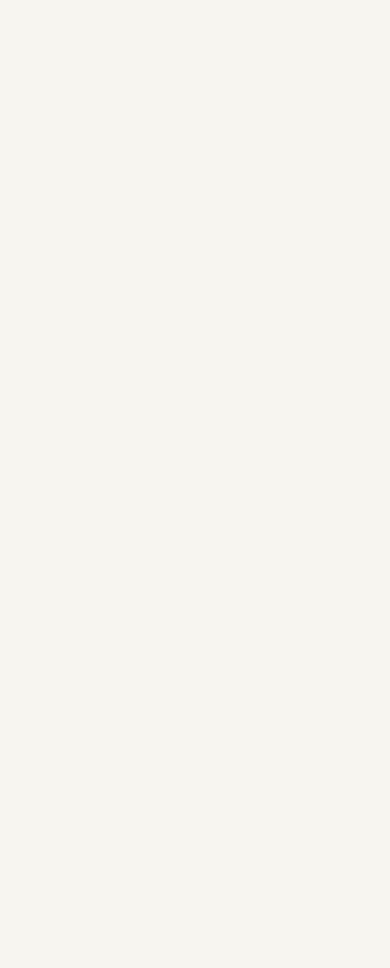
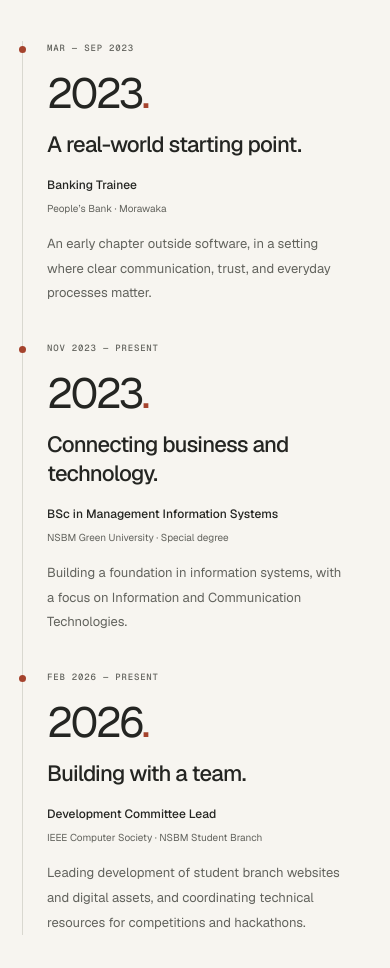
Before and after one commit to tharinduxn/tharindunimesh.com, a Next.js app: page / in a window 390 px wide. Shown: the part 4327-5295 px from the top of the page. Before the commit the page ends 4019 px from the top, so only its background shows below. Built offline with nearby package versions, Linux system fonts and the light colour scheme.

Commit message:
feat(experience): show growth through meaningful milestones

```diff
--- a/app/layout.tsx
+++ b/app/layout.tsx
@@ -3,6 +3,7 @@ import { Geist, Geist_Mono } from "next/font/google";
 import "./globals.css";
 import "./styles/projects.css";
 import "./styles/story.css";
+import "./styles/experience.css";
 
 const geistSans = Geist({
   variable: "--font-geist-sans",
--- a/app/page.tsx
+++ b/app/page.tsx
@@ -1,6 +1,7 @@
 import { Hero } from "@/components/hero";
 import { Projects } from "@/components/projects";
 import { About } from "@/components/about";
+import { Experience } from "@/components/experience";
 import Link from "next/link";
 
 export default function Home() {
@@ -14,6 +15,7 @@ export default function Home() {
         <Hero />
         <Projects />
         <About />
+        <Experience />
       </main>
     </>
   );
--- /dev/null
+++ b/app/styles/experience.css
@@ -0,0 +1,23 @@
+.experience-section { border-bottom: 1px solid var(--line); }
+.milestones { display: grid; grid-template-columns: repeat(3, 1fr); padding: 0; margin: 65px 0 0; list-style: none; }
+.milestones li { padding: 0 36px 0 0; }
+.milestones li + li { padding-left: 26px; }
+.milestones li:last-child { padding-right: 0; }
+.milestone-date { position: relative; padding-top: 26px; border-top: 1px solid var(--line); color: var(--muted); font-size: 9px; }
+.milestone-dot { position: absolute; top: -4px; left: 0; width: 7px; height: 7px; background: var(--accent); border-radius: 50%; }
+.milestone-year { display: block; font-size: 68px; line-height: 1; letter-spacing: -.06em; margin: 24px 0; }
+.milestones h3 { font-size: 21px; font-weight: 500; line-height: 1.3; letter-spacing: -.035em; max-width: 230px; margin-bottom: 22px; }
+.milestone-role { font-size: 12px; font-weight: 500; line-height: 1.7; }
+.milestone-role > span { display: block; font-size: 10px; color: var(--muted); font-weight: 400; margin-top: 5px; }
+.milestones p { font-size: 13px; color: var(--muted); line-height: 1.9; margin-top: 22px; max-width: 300px; }
+@media (max-width: 1000px) { .milestones li { padding-right: 20px; } .milestones li + li { padding-left: 12px; } .milestone-year { font-size: 56px; } }
+@media (max-width: 600px) {
+  .milestones { grid-template-columns: 1fr; margin-top: 38px; }
+  .milestones li, .milestones li + li { padding: 0 0 35px 24px; border-left: 1px solid var(--line); }
+  .milestone-date { border: 0; padding: 0; }
+  .milestone-dot { top: 5px; left: -28px; }
+  .milestone-year { font-size: 42px; margin: 16px 0; }
+  .milestones h3 { font-size: 22px; max-width: none; margin-bottom: 16px; }
+  .milestones p { margin-top: 15px; }
+  .milestones li:last-child { padding-bottom: 0; }
+}
--- /dev/null
+++ b/components/experience.tsx
@@ -0,0 +1,14 @@
+const milestones = [
+  { period: "Mar — Sep 2023", year: "2023", theme: "A real-world starting point.", role: "Banking Trainee", organisation: "People’s Bank · Morawaka", description: "An early chapter outside software, in a setting where clear communication, trust, and everyday processes matter." },
+  { period: "Nov 2023 — Present", year: "2023", theme: "Connecting business and technology.", role: "BSc in Management Information Systems", organisation: "NSBM Green University · Special degree", description: "Building a foundation in information systems, with a focus on Information and Communication Technologies." },
+  { period: "Feb 2026 — Present", year: "2026", theme: "Building with a team.", role: "Development Committee Lead", organisation: "IEEE Computer Society · NSBM Student Branch", description: "Leading development of student branch websites and digital assets, and coordinating technical resources for competitions and hackathons." },
+];
+
+export function Experience() {
+  return (
+    <section className="section container experience-section" id="journey" aria-labelledby="journey-heading">
+      <div className="section-top"><div><div className="section-label eyebrow"><span className="index">03 /</span> The journey</div><h2 className="section-heading" id="journey-heading">Different chapters.<br /><span className="muted">A growing perspective.</span></h2></div><p>Learning how things work.<br />Then learning how to make them better.</p></div>
+      <ol className="milestones">{milestones.map(milestone => <li key={milestone.role}><div className="milestone-date eyebrow"><span className="milestone-dot" />{milestone.period}</div><span className="milestone-year" aria-hidden="true">{milestone.year}<span className="accent">.</span></span><h3>{milestone.theme}</h3><div className="milestone-role">{milestone.role}<span>{milestone.organisation}</span></div><p>{milestone.description}</p></li>)}</ol>
+    </section>
+  );
+}
```
